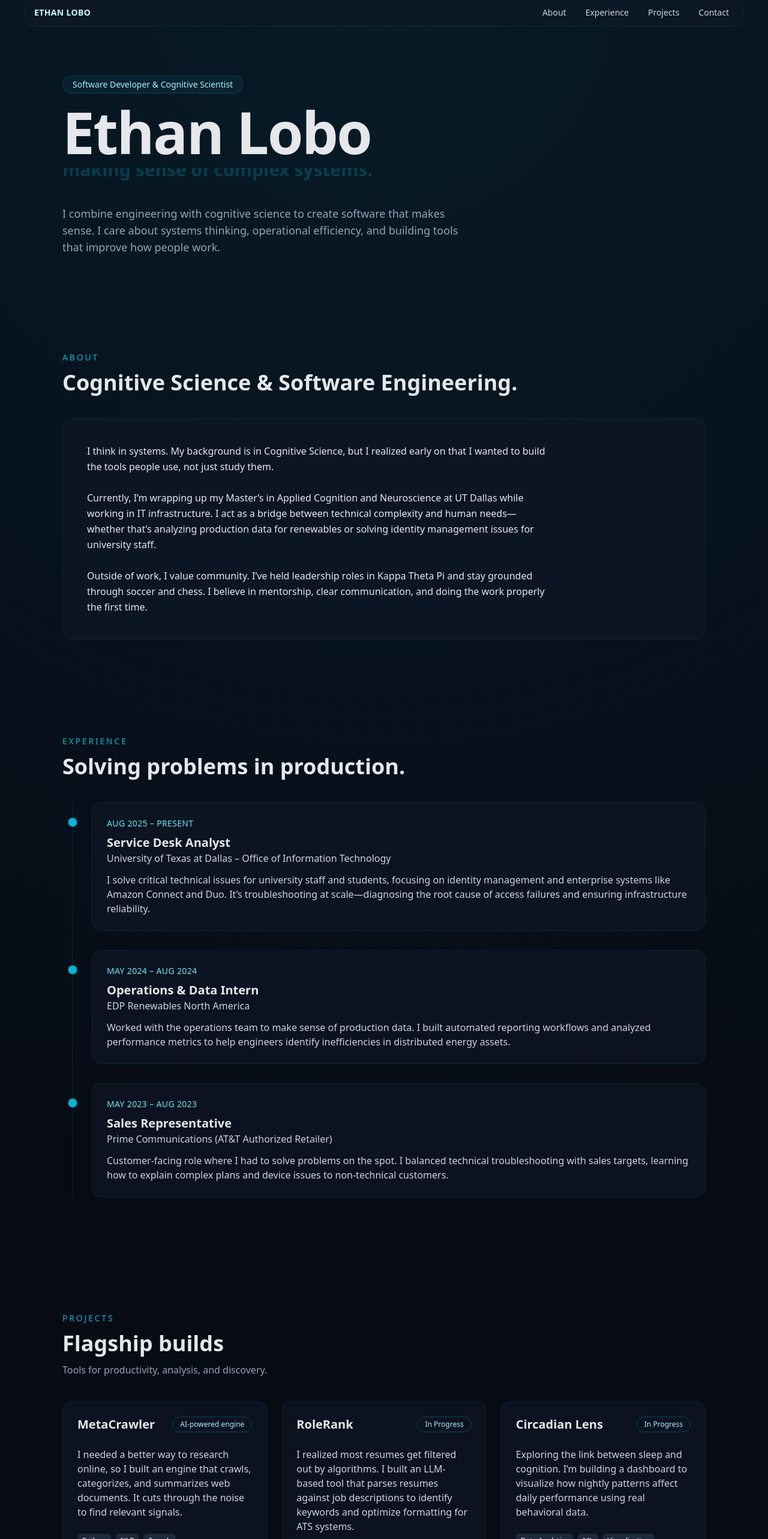
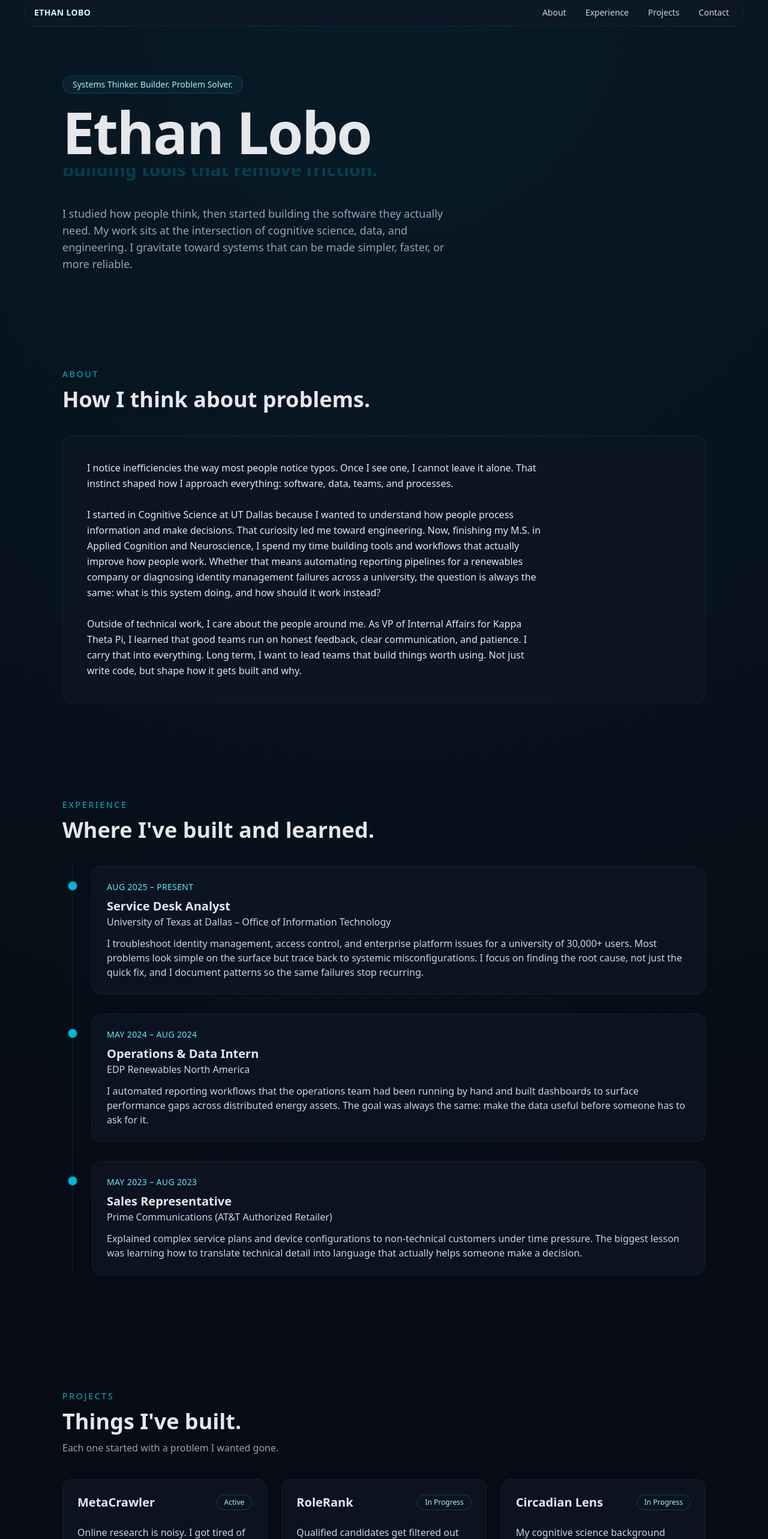
Before and after one commit to lobo017/lobo017.github.io, a Next.js app: page / in a window 1280 px wide. Shown: the part 18-2584 px from the top of the page at 60% size. Built offline with nearby package versions, Linux system fonts and the light colour scheme.

Commit message:
humanized + made ethanlike

```diff
--- a/app/layout.tsx
+++ b/app/layout.tsx
@@ -4,7 +4,7 @@ import './globals.css';
 export const metadata: Metadata = {
   title: 'Ethan Lobo | Portfolio',
   description:
-    'Ethan Daniel Lobo - Software Developer & Data Analytics portfolio blending cognitive science with performant engineering.',
+    'Ethan Lobo builds software that makes systems simpler, faster, and more reliable. Cognitive science background, engineering mindset, leadership trajectory.',
 };
 
 export default function RootLayout({ children }: { children: React.ReactNode }) {
--- a/components/About.tsx
+++ b/components/About.tsx
@@ -5,16 +5,16 @@ export function About() {
   return (
     <section className="section-shell" id="about" aria-label="About Ethan Lobo">
       <Reveal>
-        <SectionHeading eyebrow="About" title="Cognitive Science & Software Engineering." />
+        <SectionHeading eyebrow="About" title="How I think about problems." />
       </Reveal>
       <Reveal delay={0.1}>
         <div className="card-surface p-8 md:p-10">
           <p className="max-w-3xl leading-relaxed text-slate-200">
-            I think in systems. My background is in Cognitive Science, but I realized early on that I wanted to build the tools people use, not just study them.
+            I notice inefficiencies the way most people notice typos. Once I see one, I cannot leave it alone. That instinct shaped how I approach everything: software, data, teams, and processes.
             <br /><br />
-            Currently, I’m wrapping up my Master’s in Applied Cognition and Neuroscience at UT Dallas while working in IT infrastructure. I act as a bridge between technical complexity and human needs—whether that’s analyzing production data for renewables or solving identity management issues for university staff.
+            I started in Cognitive Science at UT Dallas because I wanted to understand how people process information and make decisions. That curiosity led me toward engineering. Now, finishing my M.S. in Applied Cognition and Neuroscience, I spend my time building tools and workflows that actually improve how people work. Whether that means automating reporting pipelines for a renewables company or diagnosing identity management failures across a university, the question is always the same: what is this system doing, and how should it work instead?
             <br /><br />
-            Outside of work, I value community. I’ve held leadership roles in Kappa Theta Pi and stay grounded through soccer and chess. I believe in mentorship, clear communication, and doing the work properly the first time.
+            Outside of technical work, I care about the people around me. As VP of Internal Affairs for Kappa Theta Pi, I learned that good teams run on honest feedback, clear communication, and patience. I carry that into everything. Long term, I want to lead teams that build things worth using. Not just write code, but shape how it gets built and why.
           </p>
         </div>
       </Reveal>
--- a/components/Contact.tsx
+++ b/components/Contact.tsx
@@ -7,14 +7,14 @@ export function Contact() {
       <Reveal>
         <SectionHeading
           eyebrow="Contact"
-          title="Let’s build something meaningful."
-          subtitle="Open to software engineering and data analytics opportunities."
+          title="Let's talk."
+          subtitle="Open to engineering, analytics, and leadership-track roles."
         />
       </Reveal>
       <Reveal delay={0.1}>
         <div className="card-surface grid gap-6 p-8 md:grid-cols-[2fr_1fr] md:items-center">
           <p className="text-slate-300">
-            The fastest way to connect is through Email or LinkedIn. I'd love to discuss potential opportunities or just to talk!
+            If you are working on something interesting, or if you think we could build something better together, I want to hear about it. Email and LinkedIn are the fastest ways to reach me.
           </p>
           <div className="flex flex-col gap-3">
             <a
--- a/components/Experience.tsx
+++ b/components/Experience.tsx
@@ -6,7 +6,7 @@ export function Experience() {
   return (
     <section className="section-shell" id="experience" aria-label="Experience">
       <Reveal>
-        <SectionHeading eyebrow="Experience" title="Solving problems in production." />
+        <SectionHeading eyebrow="Experience" title="Where I've built and learned." />
       </Reveal>
       <ol className="relative ml-4 border-l border-cyan-900/40 pl-8">
         {experienceItems.map((item, index) => (
--- a/components/Hero.tsx
+++ b/components/Hero.tsx
@@ -4,11 +4,11 @@ import { useState, useEffect } from 'react';
 import { motion, AnimatePresence } from 'framer-motion';
 
 const phrases = [
-  'building tools that actually work.',
-  'making sense of complex systems.',
-  'cognitive science meets engineering.',
-  'analyzing data, solving problems.',
-  'reliable software, clear thinking.',
+  'finding the optimization nobody else noticed.',
+  'building tools that remove friction.',
+  'thinking in systems, not isolated tasks.',
+  'turning messy data into clear decisions.',
+  'automating what should never be manual.',
 ];
 
 function RotatingTagline() {
@@ -48,7 +48,7 @@ export function Hero() {
         transition={{ duration: 0.6 }}
         className="mb-4 inline-block rounded-full border border-cyan-700/40 bg-cyan-900/20 px-4 py-1 text-sm text-cyan-200"
       >
-        Software Developer & Cognitive Scientist
+        Systems Thinker. Builder. Problem Solver.
       </motion.p>
 
       <motion.h1
@@ -75,7 +75,7 @@ export function Hero() {
         transition={{ duration: 0.7, delay: 0.3 }}
         className="mt-5 max-w-2xl text-lg text-slate-400"
       >
-        I combine engineering with cognitive science to create software that makes sense. I care about systems thinking, operational efficiency, and building tools that improve how people work.
+        I studied how people think, then started building the software they actually need. My work sits at the intersection of cognitive science, data, and engineering. I gravitate toward systems that can be made simpler, faster, or more reliable.
       </motion.p>
     </section>
   );
--- a/components/Projects.tsx
+++ b/components/Projects.tsx
@@ -8,8 +8,8 @@ export function Projects() {
       <Reveal>
         <SectionHeading
           eyebrow="Projects"
-          title="Flagship builds"
-          subtitle="Tools for productivity, analysis, and discovery."
+          title="Things I've built."
+          subtitle="Each one started with a problem I wanted gone."
         />
       </Reveal>
       <div className="grid gap-6 md:grid-cols-2 xl:grid-cols-3">
--- a/components/TechMarquee.tsx
+++ b/components/TechMarquee.tsx
@@ -85,7 +85,7 @@ export function TechMarquee() {
   return (
     <section className="section-shell overflow-hidden" aria-label="Tech Stack">
       <Reveal>
-        <SectionHeading eyebrow="Toolbox" title="The Stack" />
+        <SectionHeading eyebrow="Toolbox" title="Tools I reach for." />
       </Reveal>
       <div
         className="card-surface overflow-hidden py-5"
--- a/data/portfolio.ts
+++ b/data/portfolio.ts
@@ -1,33 +1,33 @@
 export const experienceItems = [
   {
     role: "Service Desk Analyst",
-    company: "University of Texas at Dallas – Office of Information Technology",
-    period: "Aug 2025 – Present",
+    company: "University of Texas at Dallas \u2013 Office of Information Technology",
+    period: "Aug 2025 \u2013 Present",
     summary:
-      "I solve critical technical issues for university staff and students, focusing on identity management and enterprise systems like Amazon Connect and Duo. It’s troubleshooting at scale—diagnosing the root cause of access failures and ensuring infrastructure reliability."
+      "I troubleshoot identity management, access control, and enterprise platform issues for a university of 30,000+ users. Most problems look simple on the surface but trace back to systemic misconfigurations. I focus on finding the root cause, not just the quick fix, and I document patterns so the same failures stop recurring."
   },
   {
     role: "Operations & Data Intern",
     company: "EDP Renewables North America",
-    period: "May 2024 – Aug 2024",
+    period: "May 2024 \u2013 Aug 2024",
     summary:
-      "Worked with the operations team to make sense of production data. I built automated reporting workflows and analyzed performance metrics to help engineers identify inefficiencies in distributed energy assets."
+      "I automated reporting workflows that the operations team had been running by hand and built dashboards to surface performance gaps across distributed energy assets. The goal was always the same: make the data useful before someone has to ask for it."
   },
   {
     role: "Sales Representative",
     company: "Prime Communications (AT&T Authorized Retailer)",
-    period: "May 2023 – Aug 2023",
+    period: "May 2023 \u2013 Aug 2023",
     summary:
-      "Customer-facing role where I had to solve problems on the spot. I balanced technical troubleshooting with sales targets, learning how to explain complex plans and device issues to non-technical customers."
+      "Explained complex service plans and device configurations to non-technical customers under time pressure. The biggest lesson was learning how to translate technical detail into language that actually helps someone make a decision."
   }
 ];
 
 export const projects = [
   {
     title: 'MetaCrawler',
-    status: 'AI-powered engine',
+    status: 'Active',
     description:
-      'I needed a better way to research online, so I built an engine that crawls, categorizes, and summarizes web documents. It cuts through the noise to find relevant signals.',
+      'Online research is noisy. I got tired of sifting through irrelevant results, so I built an engine that crawls, categorizes, and summarizes web documents automatically. It surfaces what matters and discards what does not.',
     link: 'https://github.com/lobo017/MetaCrawler',
     tags: ['Python', 'NLP', 'Search'],
   },
@@ -35,7 +35,7 @@ export const projects = [
     title: 'RoleRank',
     status: 'In Progress',
     description:
-      'I realized most resumes get filtered out by algorithms. I built an LLM-based tool that parses resumes against job descriptions to identify keywords and optimize formatting for ATS systems.',
+      'Qualified candidates get filtered out by keyword-matching algorithms every day. RoleRank parses resumes against job descriptions using an LLM to identify gaps, suggest improvements, and optimize formatting for applicant tracking systems.',
     link: 'https://github.com/lobo017/RoleRank',
     tags: ['Python', 'LLM', 'Parsing'],
   },
@@ -43,7 +43,7 @@ export const projects = [
     title: 'Circadian Lens',
     status: 'In Progress',
     description:
-      'Exploring the link between sleep and cognition. I’m building a dashboard to visualize how nightly patterns affect daily performance using real behavioral data.',
+      'My cognitive science background made me curious about how sleep patterns shape daily performance. This dashboard visualizes real behavioral data to map the relationship between nightly rest and next-day output.',
     link: 'https://github.com/lobo017/CircadianLens',
     tags: ['Data Analytics', 'ML', 'Visualization'],
   },
```
Also changed, not shown: 1 other file (tests, documents, lock files or other folders).
